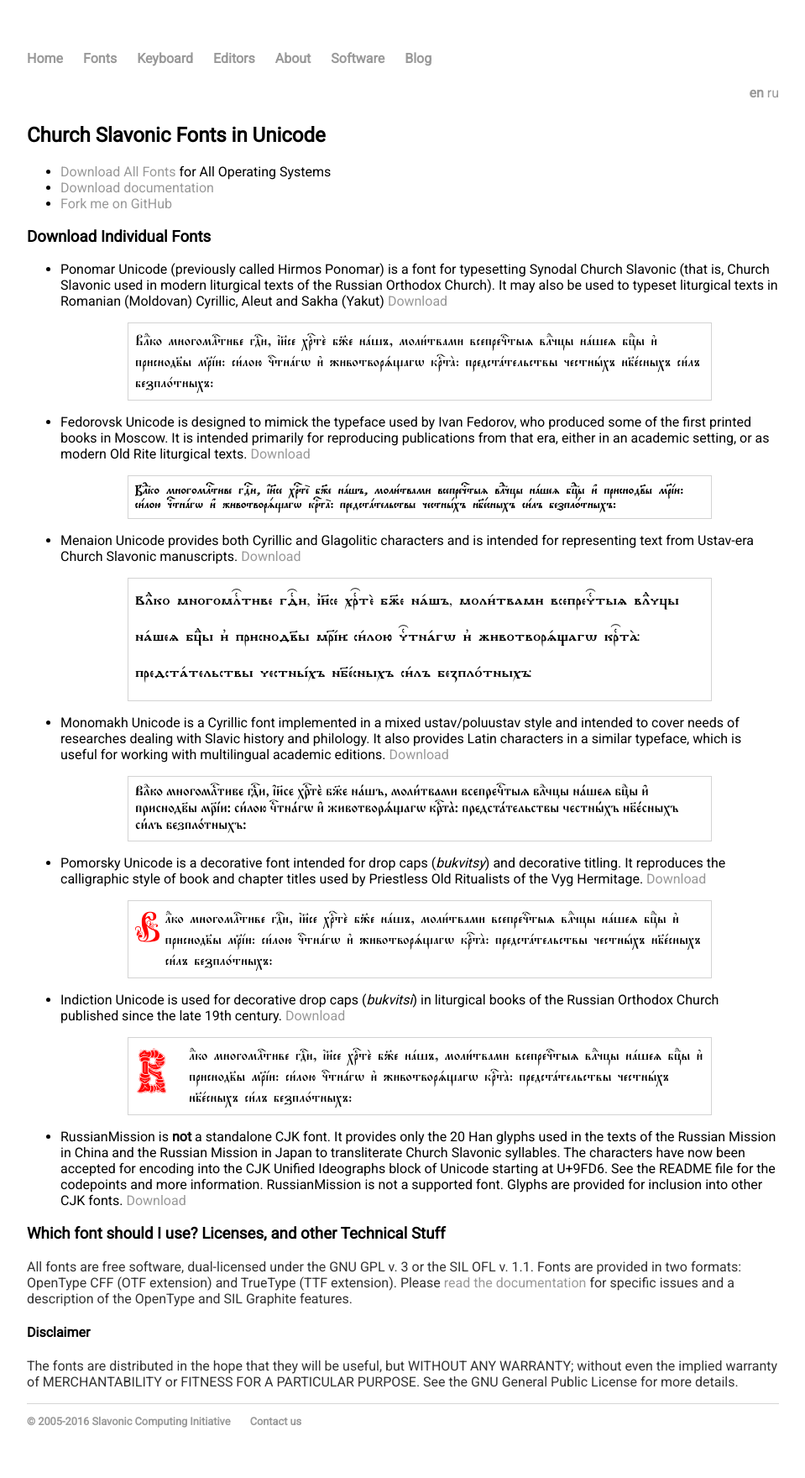
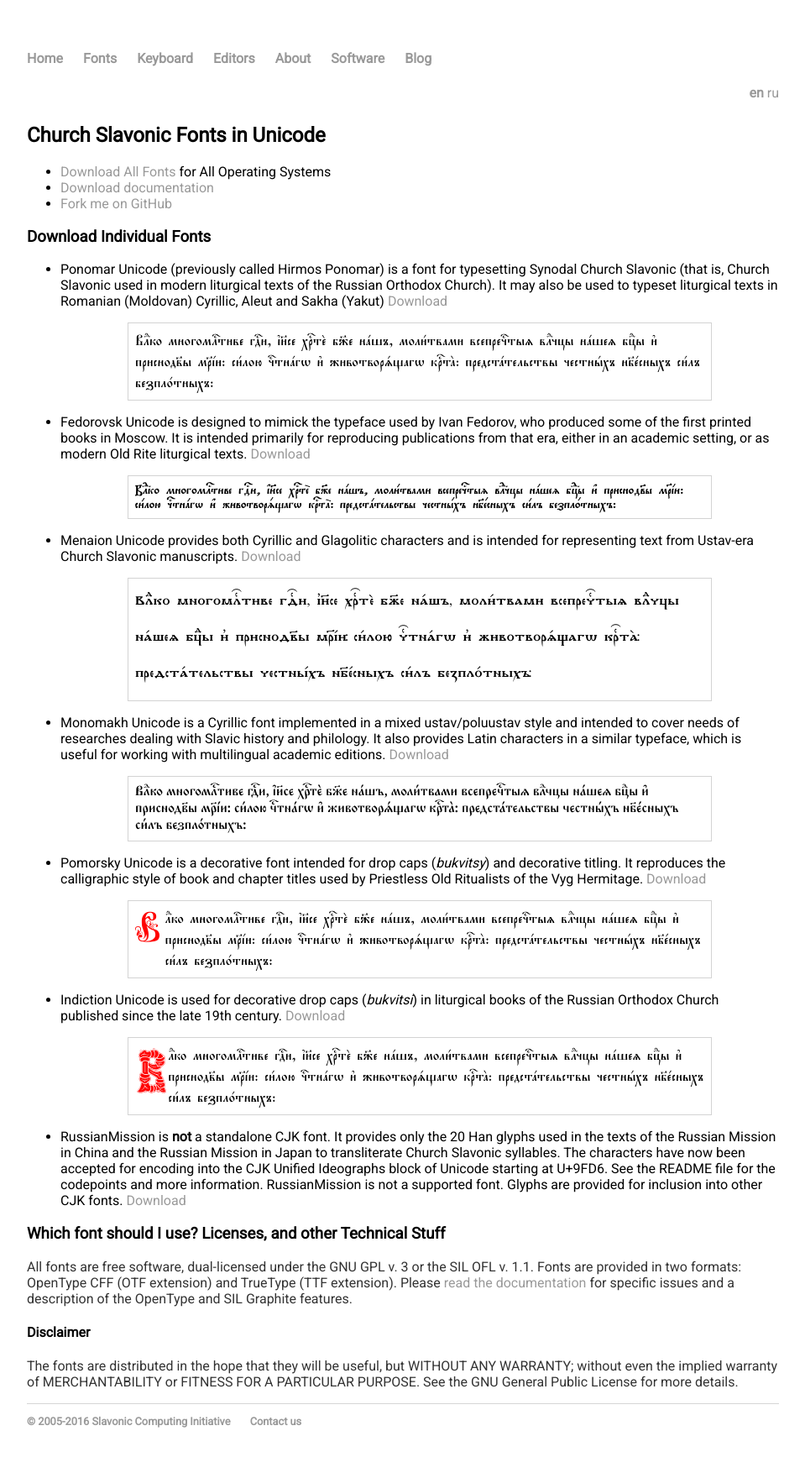
Before and after one commit to slavonic/slavonic.github.io, a Jekyll site: the page built from fonts.md, in a window 1280 px wide. Shown: the whole page at 84% size, without its empty margins (160-1119 px from the left). Built offline with Jekyll 4.4.1, drawn with Linux system fonts in a browser that asks for light colours; our own code applies the rules of GitHub Pages for plain Markdown files.

Commit message:
Update fonts.css

```diff
--- a/css/fonts.css
+++ b/css/fonts.css
@@ -69,7 +69,6 @@
   font-family: 'Indiction Unicode';
   font-size: 400%;
   float : left;
-  width : 1em;
   color : red;
   margin-top: -0.2em;
 }
```
